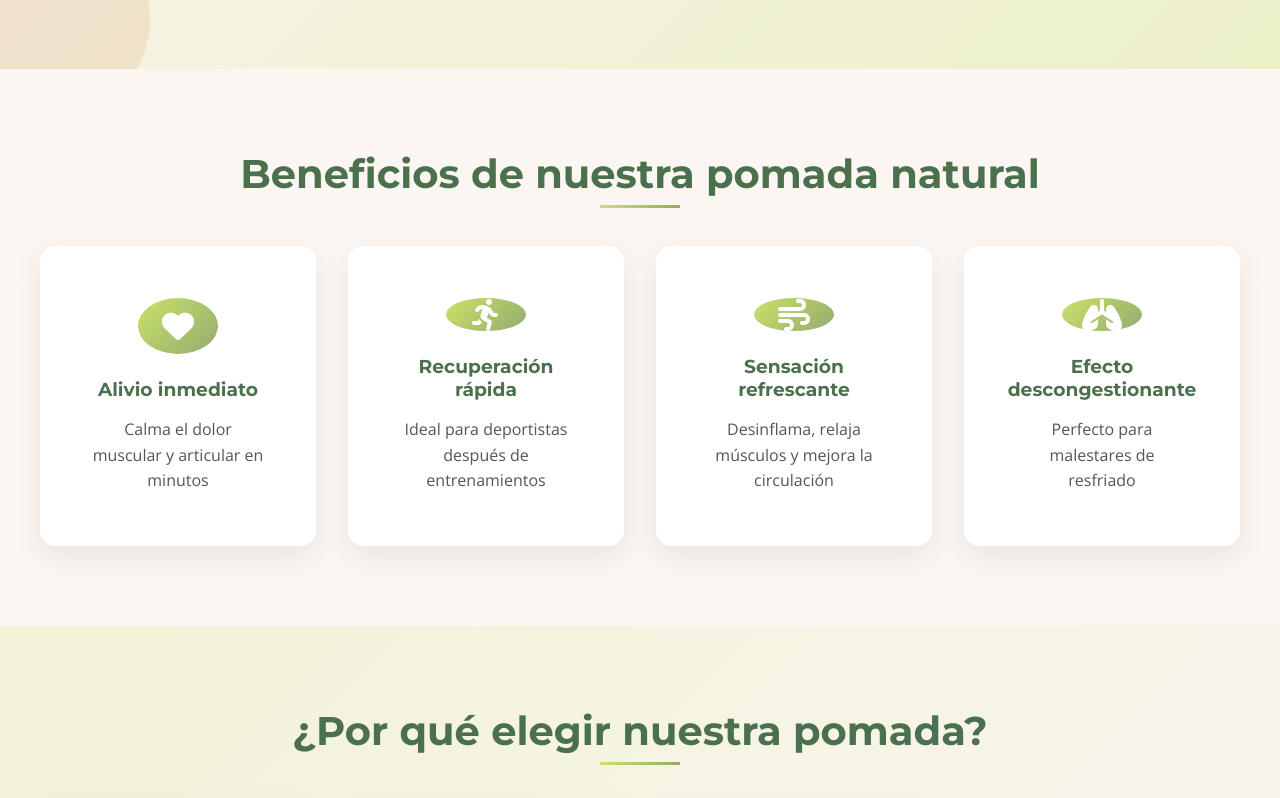
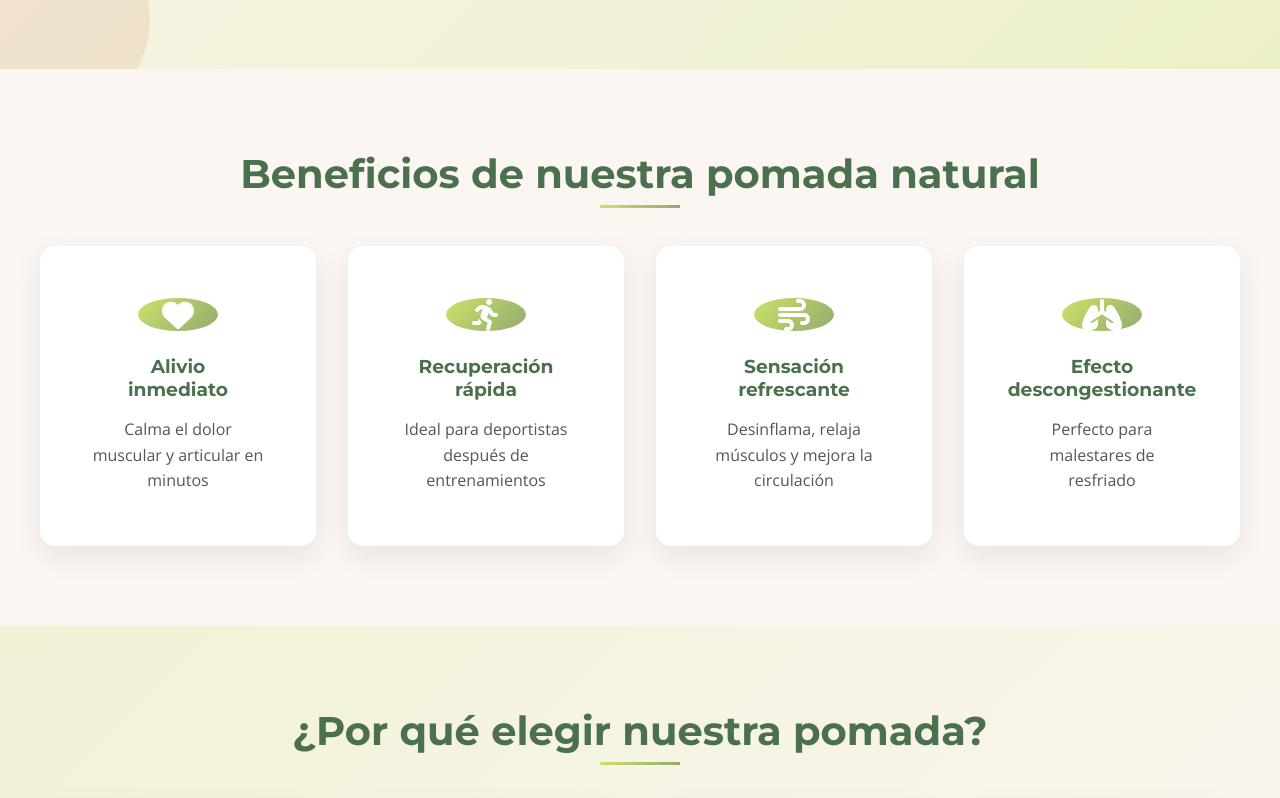
Before and after one commit to SantosRemediosINI/santosremedios, a plain HTML site: page index.html in a window 1280 px wide. Shown: the part 731-1529 px from the top of the page. Drawn offline with nearby package versions, Linux system fonts and the light colour scheme.

Commit message:
Update index.html

```diff
--- a/index.html
+++ b/index.html
@@ -846,7 +846,7 @@
                         <div class="benefit-icon">
                             <i class="fas fa-heart"></i>
                         </div>
-                        <h3>Alivio inmediato</h3>
+                        <h3>Alivio <br> inmediato</h3>
                         <p>Calma el dolor muscular y articular en minutos</p>
                     </div>
                     <div class="benefit-card-back">
@@ -861,7 +861,7 @@
                         <div class="benefit-icon">
                             <i class="fas fa-running"></i>
                         </div>
-                        <h3>Recuperación rápida</h3>
+                        <h3>Recuperación <br> rápida</h3>
                         <p>Ideal para deportistas después de entrenamientos</p>
                     </div>
                     <div class="benefit-card-back">
@@ -876,7 +876,7 @@
                         <div class="benefit-icon">
                             <i class="fas fa-wind"></i>
                         </div>
-                        <h3>Sensación refrescante</h3>
+                        <h3>Sensación <br> refrescante</h3>
                         <p>Desinflama, relaja músculos y mejora la circulación</p>
                     </div>
                     <div class="benefit-card-back">
@@ -891,7 +891,7 @@
                         <div class="benefit-icon">
                             <i class="fas fa-lungs"></i>
                         </div>
-                        <h3>Efecto descongestionante</h3>
+                        <h3>Efecto <br> descongestionante</h3>
                         <p>Perfecto para malestares de resfriado</p>
                     </div>
                     <div class="benefit-card-back">
```
